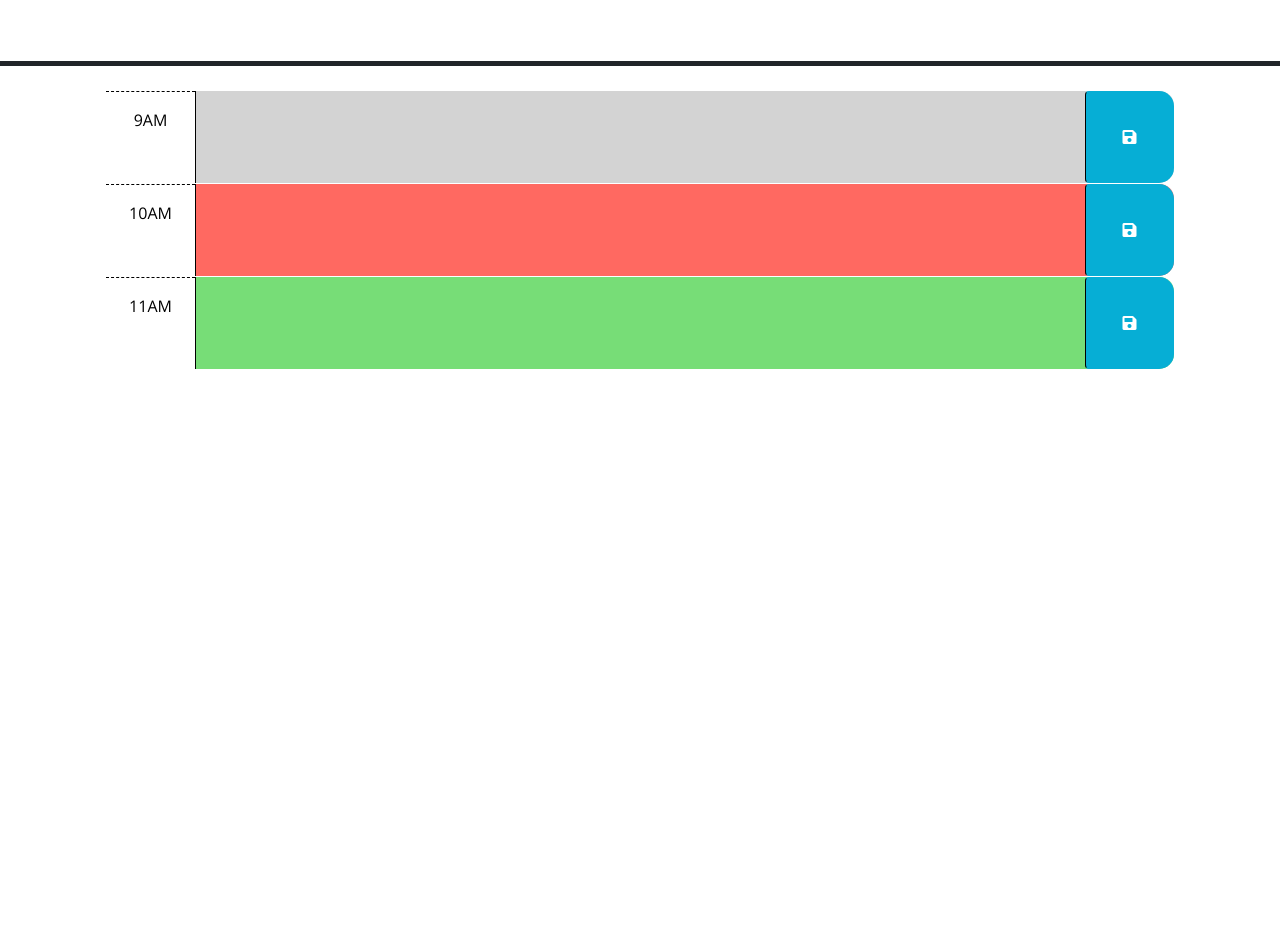
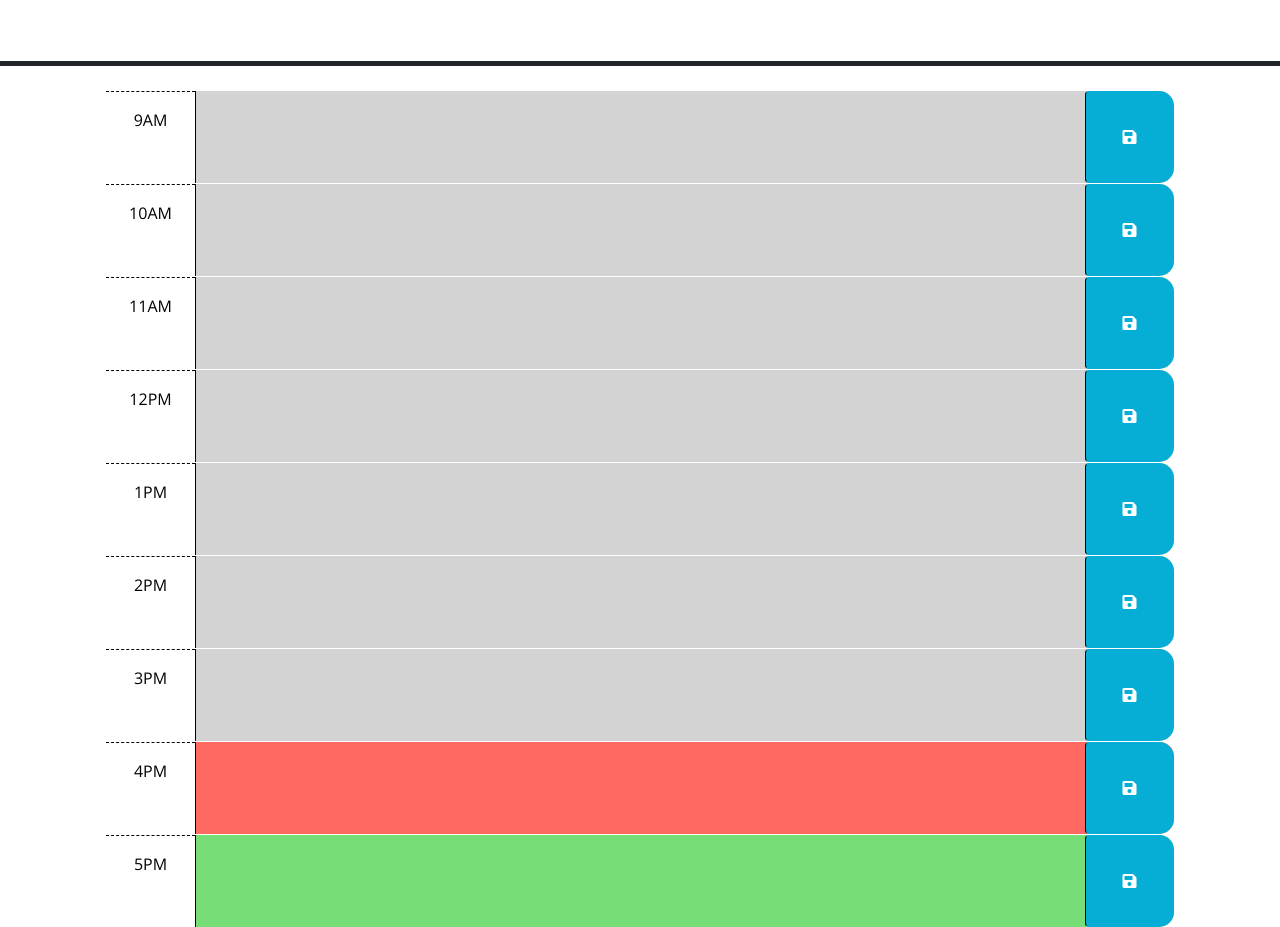
Before and after one commit to Friduwulf/Useful-Day-Planner, a plain HTML site: page Develop/index.html in a window 1280 px wide. Shown: the part 166-1093 px from the top of the page. Before the commit the page ends 800 px from the top, so only its background shows below. Drawn offline with nearby package versions, Linux system fonts and the light colour scheme.

Commit message:
Created a working method for changing timeslot color based on the time

```diff
--- a/Develop/index.html
+++ b/Develop/index.html
@@ -40,7 +40,7 @@
         -->
 
       <!-- Example of a past time block. The "past" class adds a gray background color. -->
-      <div id="hour-9" class="row time-block past">
+      <div id="hour-9" class="row time-block future">
         <div class="col-2 col-md-1 hour text-center py-3">9AM</div>
         <textarea class="col-8 col-md-10 description" rows="3"> </textarea>
         <button class="btn saveBtn col-2 col-md-1" aria-label="save">
@@ -49,7 +49,7 @@
       </div>
 
       <!-- Example of a a present time block. The "present" class adds a red background color. -->
-      <div id="hour-10" class="row time-block present">
+      <div id="hour-10" class="row time-block future">
         <div class="col-2 col-md-1 hour text-center py-3">10AM</div>
         <textarea class="col-8 col-md-10 description" rows="3"> </textarea>
         <button class="btn saveBtn col-2 col-md-1" aria-label="save">
@@ -66,12 +66,63 @@
         </button>
       </div>
 
-    <script src="https://code.jquery.com/jquery-3.4.1.min.js"></script>
-    <script
-      src="https://cdn.jsdelivr.net/npm/dayjs@1.11.3/dayjs.min.js"
-      integrity="sha256-iu/zLUB+QgISXBLCW/mcDi/rnf4m4uEDO0wauy76x7U="
-      crossorigin="anonymous"
-    ></script>
+            <!-- Example of a future time block. The "future" class adds a green background color. -->
+      <div id="hour-12" class="row time-block future">
+        <div class="col-2 col-md-1 hour text-center py-3">12PM</div>
+        <textarea class="col-8 col-md-10 description" rows="3"> </textarea>
+        <button class="btn saveBtn col-2 col-md-1" aria-label="save">
+          <i class="fas fa-save" aria-hidden="true"></i>
+        </button>
+      </div>
+
+            <!-- Example of a future time block. The "future" class adds a green background color. -->
+      <div id="hour-13" class="row time-block future">
+        <div class="col-2 col-md-1 hour text-center py-3">1PM</div>
+        <textarea class="col-8 col-md-10 description" rows="3"> </textarea>
+        <button class="btn saveBtn col-2 col-md-1" aria-label="save">
+          <i class="fas fa-save" aria-hidden="true"></i>
+        </button>
+      </div>
+
+            <!-- Example of a future time block. The "future" class adds a green background color. -->
+      <div id="hour-14" class="row time-block future">
+        <div class="col-2 col-md-1 hour text-center py-3">2PM</div>
+        <textarea class="col-8 col-md-10 description" rows="3"> </textarea>
+        <button class="btn saveBtn col-2 col-md-1" aria-label="save">
+          <i class="fas fa-save" aria-hidden="true"></i>
+        </button>
+      </div>
+
+            <!-- Example of a future time block. The "future" class adds a green background color. -->
+      <div id="hour-15" class="row time-block future">
+        <div class="col-2 col-md-1 hour text-center py-3">3PM</div>
+        <textarea class="col-8 col-md-10 description" rows="3"> </textarea>
+        <button class="btn saveBtn col-2 col-md-1" aria-label="save">
+          <i class="fas fa-save" aria-hidden="true"></i>
+        </button>
+      </div>
+
+            <!-- Example of a future time block. The "future" class adds a green background color. -->
+      <div id="hour-16" class="row time-block future">
+        <div class="col-2 col-md-1 hour text-center py-3">4PM</div>
+        <textarea class="col-8 col-md-10 description" rows="3"> </textarea>
+        <button class="btn saveBtn col-2 col-md-1" aria-label="save">
+          <i class="fas fa-save" aria-hidden="true"></i>
+        </button>
+      </div>
+
+            <!-- Example of a future time block. The "future" class adds a green background color. -->
+      <div id="hour-17" class="row time-block future">
+        <div class="col-2 col-md-1 hour text-center py-3">5PM</div>
+        <textarea class="col-8 col-md-10 description" rows="3"> </textarea>
+        <button class="btn saveBtn col-2 col-md-1" aria-label="save">
+          <i class="fas fa-save" aria-hidden="true"></i>
+        </button>
+      </div>
+
+    <script src="https://ajax.googleapis.com/ajax/libs/jquery/3.6.0/jquery.min.js"></script>
+    <script src="https://cdn.jsdelivr.net/npm/dayjs@1/dayjs.min.js"></script>
+    <script>dayjs().format()</script>
 
     <script src="script.js"></script>
   </body>
--- a/Develop/script.js
+++ b/Develop/script.js
@@ -1,7 +1,88 @@
 // Wrap all code that interacts with the DOM in a call to jQuery to ensure that
 // the code isn't run until the browser has finished rendering all the elements
 // in the html.
+$(document).ready(function() {
   $(function () {
+
+    var date = dayjs().format("dddd, MMMM D");
+    var hour = dayjs().unix();
+
+    var nine = {
+      hour: dayjs().hour(9),
+      slot: "#hour-9"
+    }
+
+    var ten = {
+      hour: dayjs().hour(10),
+      slot: "#hour-10"
+    }
+
+    var eleven = {
+      hour: dayjs().hour(11),
+      slot: "#hour-11"
+    }
+
+    var twelve = {
+      hour: dayjs().hour(12),
+      slot: "#hour-12"
+    }
+
+    var thirteen = {
+      hour: dayjs().hour(13),
+      slot: "#hour-13"
+    }
+
+    var fourteen = {
+      hour: dayjs().hour(14),
+      slot: "#hour-14"
+    }
+
+    var fifteen = {
+      hour: dayjs().hour(15),
+      slot: "#hour-15"
+    }
+
+    var sixteen = {
+      hour: dayjs().hour(16),
+      slot: "#hour-16"
+    }
+
+    var seventeen = {
+      hour: dayjs().hour(17),
+      slot: "#hour-17"
+    }
+
+    var hourArr = [
+      nine,
+      ten,
+      eleven,
+      twelve,
+      thirteen,
+      fourteen,
+      fifteen,
+      sixteen,
+      seventeen
+      ];
+
+    for (var i = 0; i <= hourArr.length; i++) {
+      if(dayjs().isBefore(hourArr[i].hour, 'hour')) {
+        $(hourArr[i].slot).removeClass('past present future').addClass('future');
+      }
+      else if(dayjs().isSame(hourArr[i].hour, 'hour')) {
+        $(hourArr[i].slot).removeClass('past present future').addClass('present');
+      }
+      else if(dayjs().isAfter(hourArr[i].hour, 'hour')) {
+        $(hourArr[i].slot).removeClass('past present future').addClass('past');
+      }
+    }
+
+    console.log('Hour is: ' + hour);
+    console.log('Date is: ' + date);
+    $("#currentDay").text(date);
+
+    // if(afterNine === true) {
+    //   $("#hour-11").removeClass('future').addClass('present');
+    // }
     // TODO: Add a listener for click events on the save button. This code should
     // use the id in the containing time-block as a key to save the user input in
     // local storage. HINT: What does `this` reference in the click listener
@@ -14,10 +95,11 @@ $(function () {
     // attribute of each time-block be used to conditionally add or remove the
     // past, present, and future classes? How can Day.js be used to get the
     // current hour in 24-hour time?
+
     //
     // TODO: Add code to get any user input that was saved in localStorage and set
     // the values of the corresponding textarea elements. HINT: How can the id
     // attribute of each time-block be used to do this?
     //
-  // TODO: Add code to display the current date in the header of the page.
   });
+});
```
Lines whose indentation alone changed are shown as unchanged.
